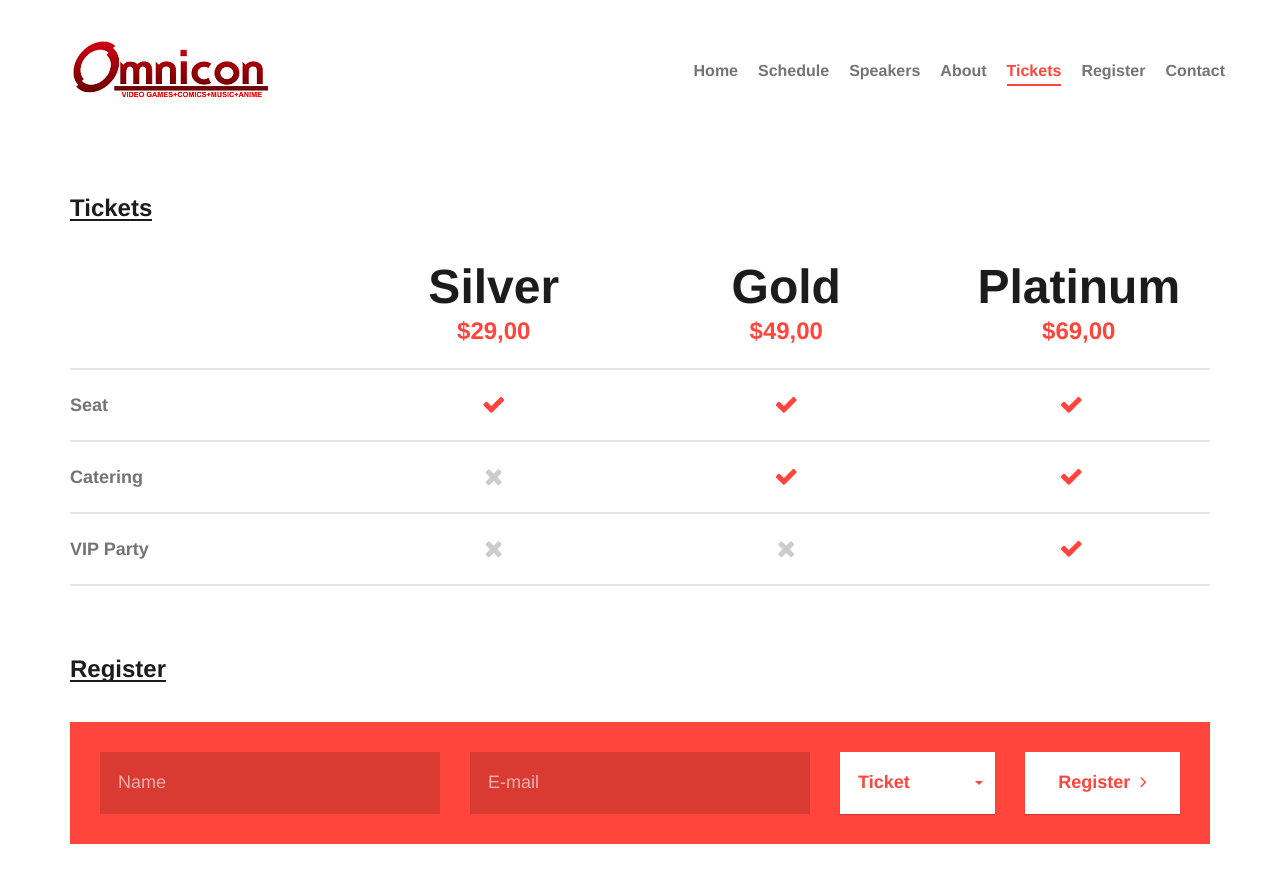
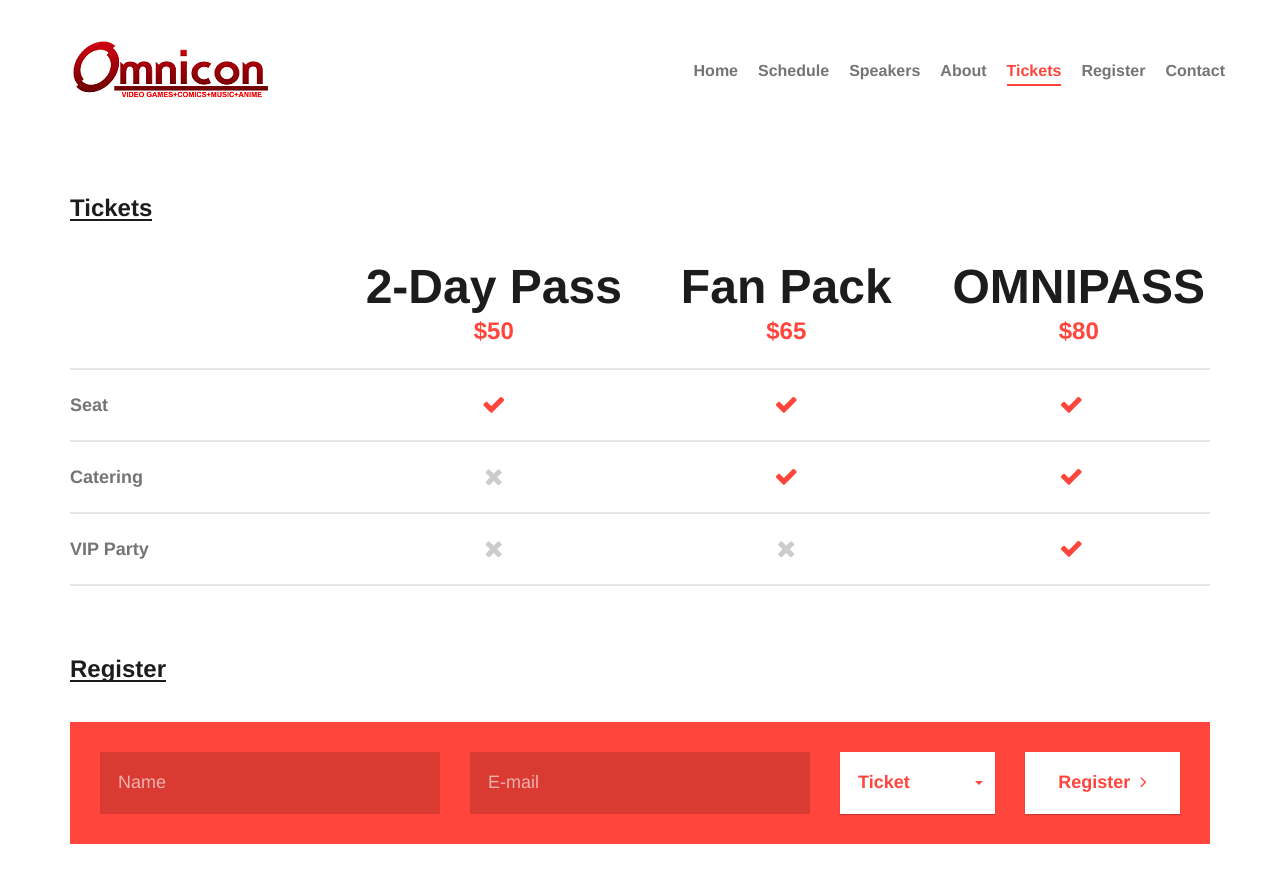
Before and after one commit to bentsea/Omnicon2016, a Jekyll site: the page index.html, which Jekyll copies as it is, in a window 1280 px wide and 900 px high, scrolled down 2494 px. Shown: the top 883 px of the window. Built offline with Jekyll 4.4.1, drawn with Linux system fonts in a browser that asks for light colours; grey boxes are pictures that could not be loaded.

Commit message:
Rebranding Theme

```diff
--- a/index.html
+++ b/index.html
@@ -442,8 +442,8 @@
                         <div class="col-md-3 col-sm-3">
                             <div class="ticket">
                                 <header class="equal-height">
-                                    <h3>Silver</h3>
-                                    <figure>$29,00</figure>
+                                    <h3>2-Day Pass</h3>
+                                    <figure>$50</figure>
                                 </header>
                                 <ul>
                                     <li class="checked"><i class="fa fa-check"></i><span>Seat</span></li>
@@ -455,8 +455,8 @@
                         <div class="col-md-3 col-sm-3">
                             <div class="ticket">
                                 <header class="equal-height">
-                                    <h3>Gold</h3>
-                                    <figure>$49,00</figure>
+                                    <h3>Fan Pack</h3>
+                                    <figure>$65</figure>
                                 </header>
                                 <ul>
                                     <li class="checked"><i class="fa fa-check"></i><span>Seat</span></li>
@@ -468,8 +468,8 @@
                         <div class="col-md-3 col-sm-3">
                             <div class="ticket">
                                 <header class="equal-height">
-                                    <h3>Platinum</h3>
-                                    <figure>$69,00</figure>
+                                    <h3>OMNIPASS</h3>
+                                    <figure>$80</figure>
                                 </header>
                                 <ul>
                                     <li class="checked"><i class="fa fa-check"></i><span>Seat</span></li>
@@ -652,7 +652,7 @@
                 <div class="row">
                     <div class="col-md-3 col-sm-3">
                         <div class="social">
-                            <a href="#">Facebook</a>
+                            <a href="https://www.facebook.com/Omniconconvention">Facebook</a>
                             <a href="#">Twitter</a>
                             <a href="#">YouTube</a>
                         </div>
@@ -710,7 +710,7 @@
                 <div class="row">
                     <div class="col-md-3 col-sm-3">
                         <div class="social">
-                            <a href="#">Facebook</a>
+                            <a href="https://www.facebook.com/Omniconconvention">Facebook</a>
                             <a href="#">Twitter</a>
                             <a href="#">YouTube</a>
                         </div>
@@ -768,7 +768,7 @@
                 <div class="row">
                     <div class="col-md-3 col-sm-3">
                         <div class="social">
-                            <a href="#">Facebook</a>
+                            <a href="https://www.facebook.com/Omniconconvention">Facebook</a>
                             <a href="#">Twitter</a>
                             <a href="#">YouTube</a>
                         </div>
@@ -826,7 +826,7 @@
                 <div class="row">
                     <div class="col-md-3 col-sm-3">
                         <div class="social">
-                            <a href="#">Facebook</a>
+                            <a href="https://www.facebook.com/Omniconconvention">Facebook</a>
                             <a href="#">Twitter</a>
                             <a href="#">YouTube</a>
                         </div>
```
Also changed, not shown: other parts of index.html (+3 -3 lines).
